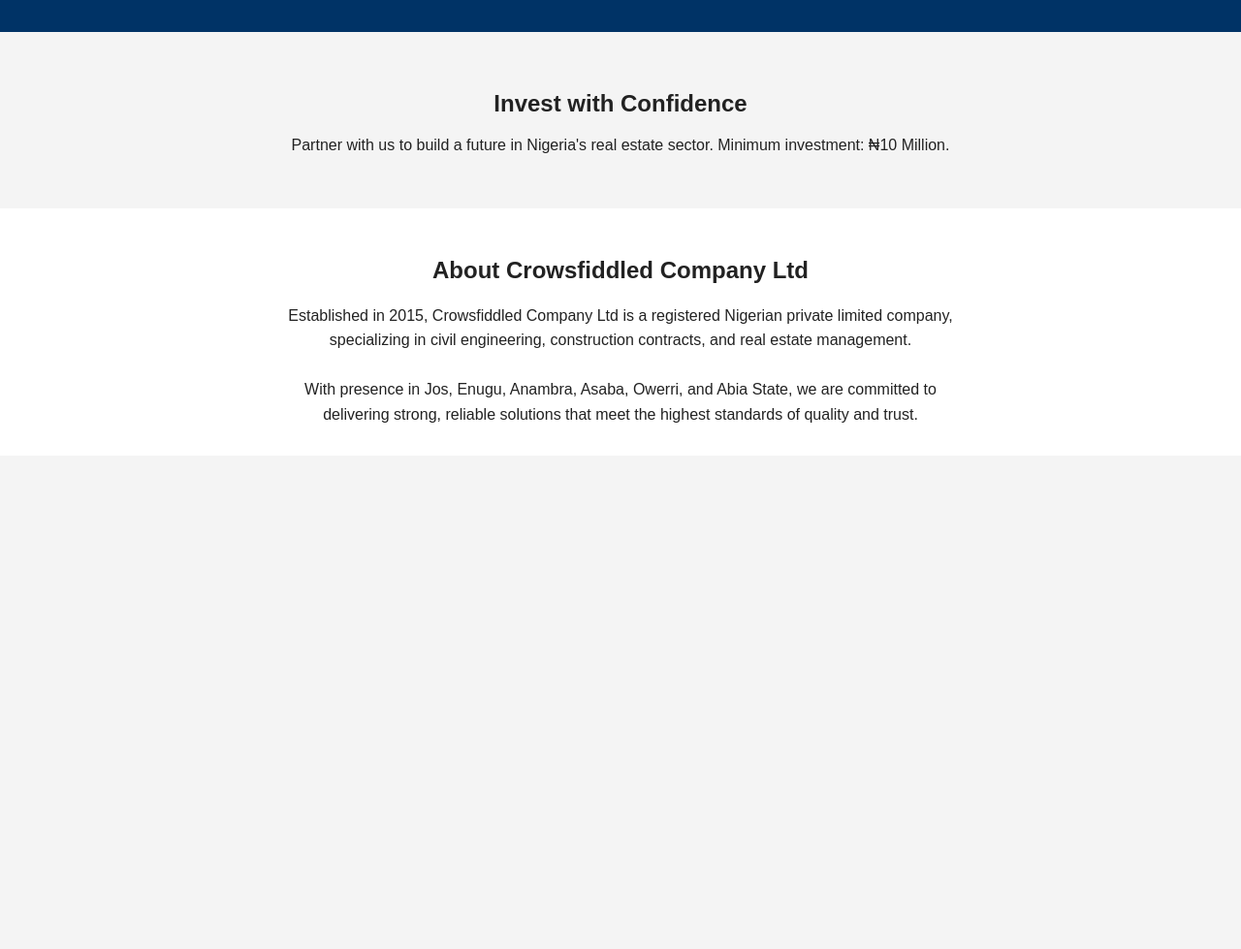
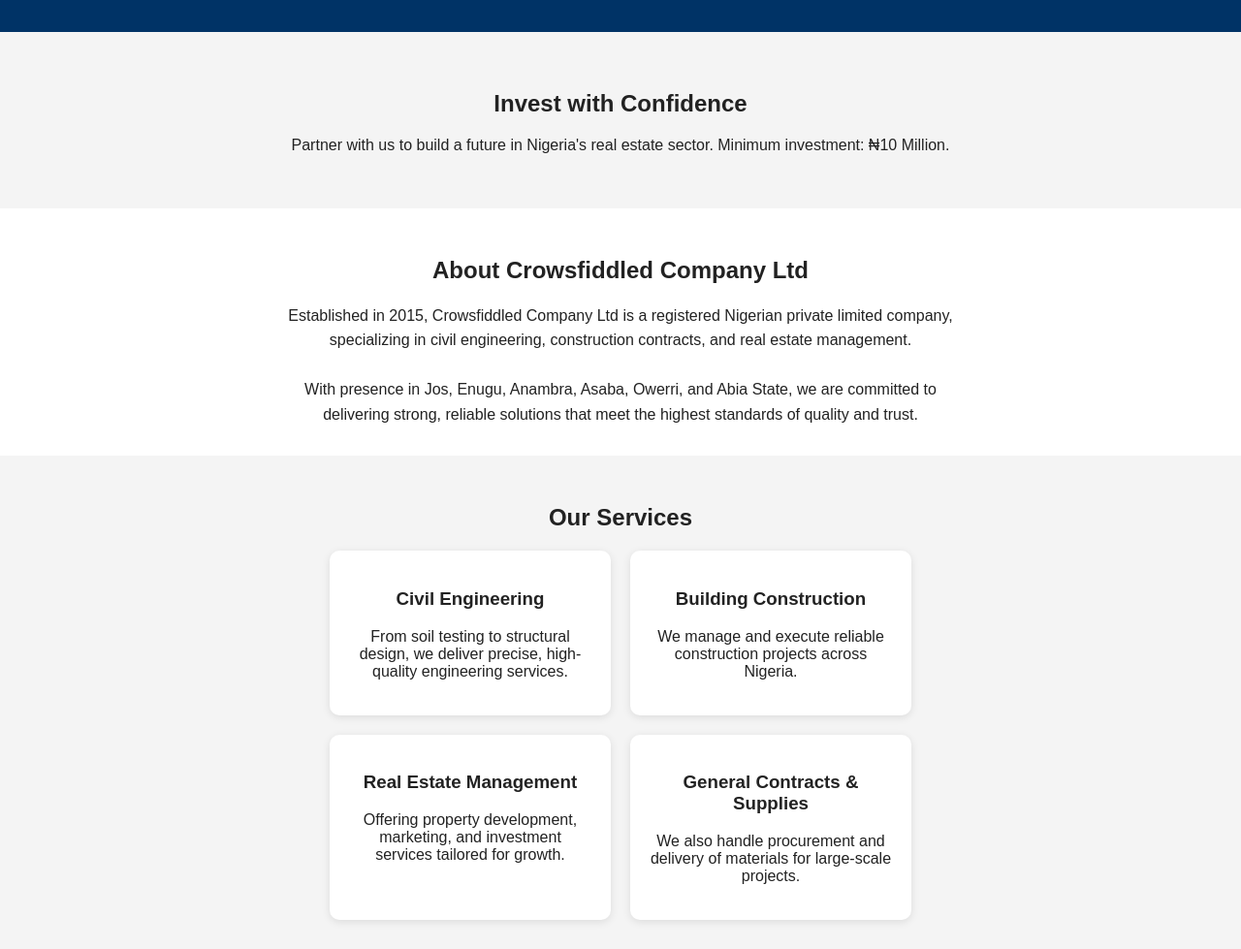
Before and after one commit to Kaskyjames/crowsfiddled, a website built with Vite: page index.html in a window 1280 px wide. Shown: the part 121-1100 px from the top of the page at 97% size. Before the commit the page ends 800 px from the top, so only its background shows below. Built offline with nearby package versions, Linux system fonts and the light colour scheme.

Commit message:
Update index.html

```diff
--- a/index.html
+++ b/index.html
@@ -44,7 +44,32 @@
     strong, reliable solutions that meet the highest standards of quality and trust.
   </p>
   </section>
+<section style="background: #f4f4f4; padding: 30px 20px; text-align: center;">
+  <h2>Our Services</h2>
+  <div style="max-width: 900px; margin: auto; display: flex; flex-wrap: wrap; justify-content: center; gap: 20px;">
 
+    <div style="background: white; padding: 20px; border-radius: 10px; width: 250px; box-shadow: 0 2px 8px rgba(0,0,0,0.1);">
+      <h3>Civil Engineering</h3>
+      <p>From soil testing to structural design, we deliver precise, high-quality engineering services.</p>
+    </div>
+
+    <div style="background: white; padding: 20px; border-radius: 10px; width: 250px; box-shadow: 0 2px 8px rgba(0,0,0,0.1);">
+      <h3>Building Construction</h3>
+      <p>We manage and execute reliable construction projects across Nigeria.</p>
+    </div>
+
+    <div style="background: white; padding: 20px; border-radius: 10px; width: 250px; box-shadow: 0 2px 8px rgba(0,0,0,0.1);">
+      <h3>Real Estate Management</h3>
+      <p>Offering property development, marketing, and investment services tailored for growth.</p>
+    </div>
+
+    <div style="background: white; padding: 20px; border-radius: 10px; width: 250px; box-shadow: 0 2px 8px rgba(0,0,0,0.1);">
+      <h3>General Contracts & Supplies</h3>
+      <p>We also handle procurement and delivery of materials for large-scale projects.</p>
+    </div>
+
+  </div>
+</section>
   <script type="module" src="/src/main.js"></script>
 </body>
 </html>
```
